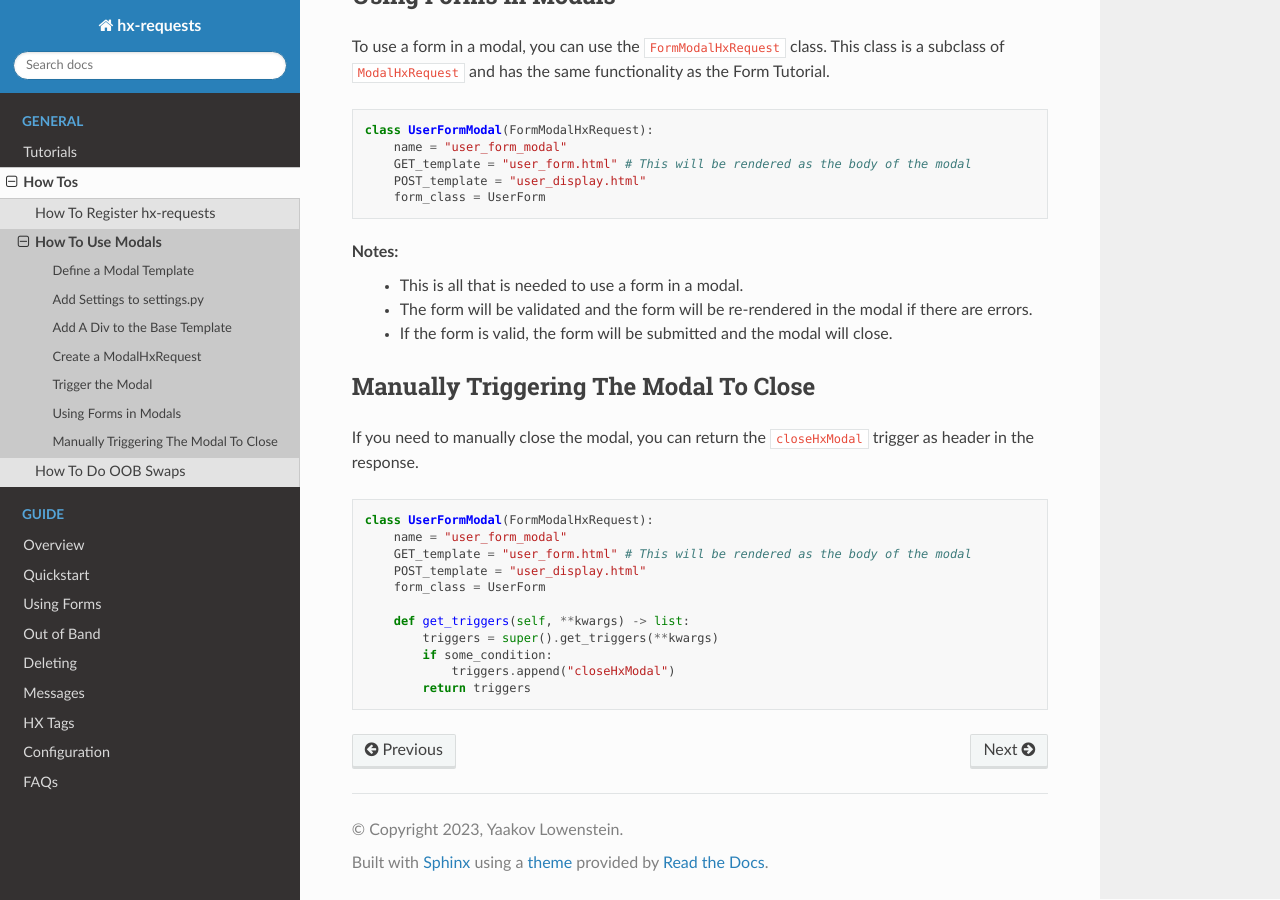
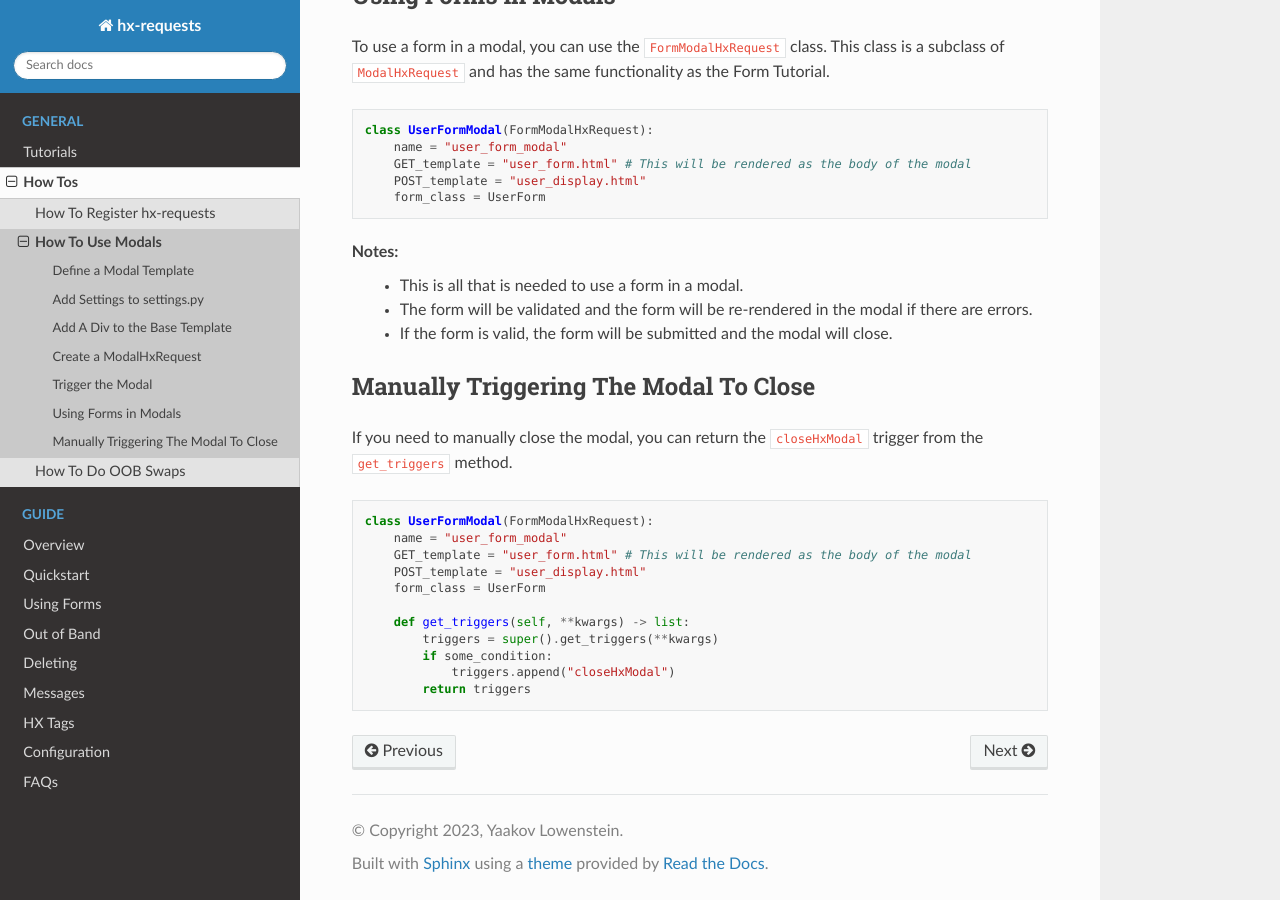
Before and after one commit to yaakovLowenstein/hx-requests, a Sphinx documentation site: the page built from docs/how_tos/use_modals.rst, in a window 1280 px wide and 900 px high, scrolled down 1988 px. Built offline with Sphinx 7.4.7 and the Read the Docs theme 3.1.0, drawn with Linux system fonts in a browser that asks for light colours; pages that are not in the unit, such as notebooks, are missing from menus.

Commit message:
docs: Update

```diff
--- a/docs/how_tos/use_modals.rst
+++ b/docs/how_tos/use_modals.rst
@@ -121,7 +121,7 @@ Notes:
 Manually Triggering The Modal To Close
 ~~~~~~~~~~~~~~~~~~~~~~~~~~~~~~~~~~~~~~~
 
-If you need to manually close the modal, you can return the :code:`closeHxModal` trigger as header in the response.
+If you need to manually close the modal, you can return the :code:`closeHxModal` trigger from the :code:`get_triggers` method.
 
 .. code-block:: python
 
```
